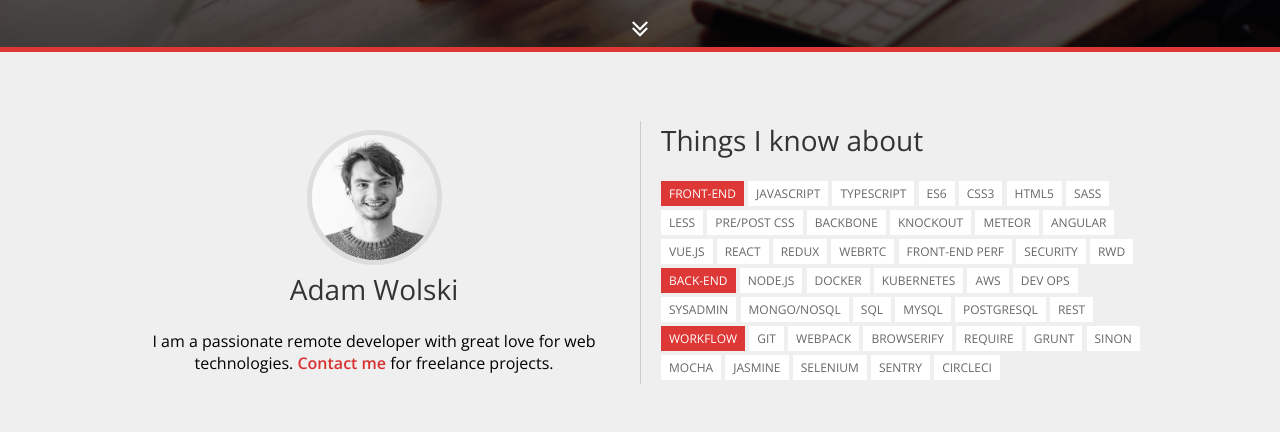
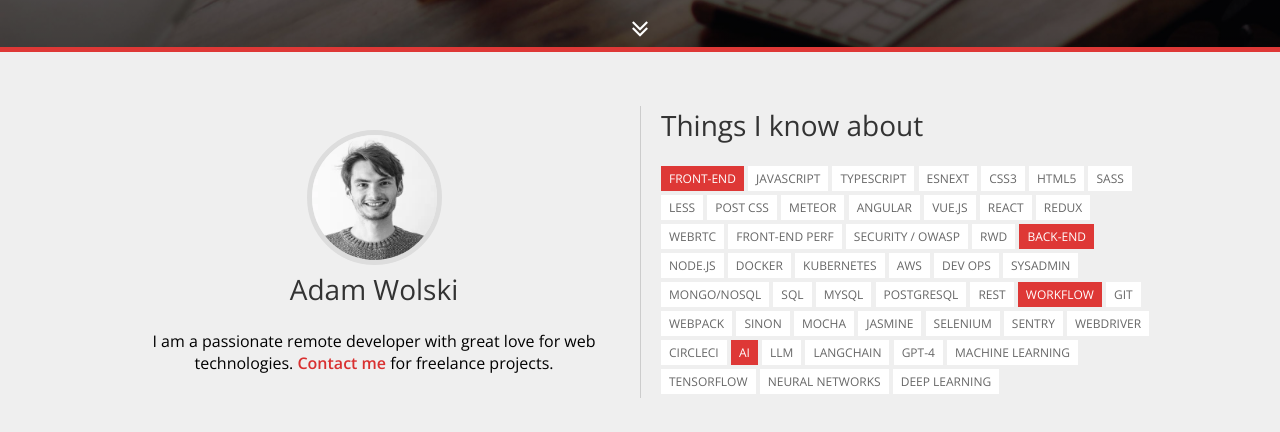
Before and after one commit to wolasss/adamwolski.com, a website: page index.html in a window 1280 px wide. Shown: the part 753-1185 px from the top of the page. Drawn offline with nearby package versions, Linux system fonts and the light colour scheme.

```diff
--- a/index.html
+++ b/index.html
@@ -64,14 +64,12 @@
 					<li class="category">Front-end</li>
 					<li>JavaScript</li>
 					<li>TypeScript</li>
-					<li>ES6</li>
+					<li>ESNext</li>
 					<li>CSS3</li>
 					<li>HTML5</li>
 					<li>Sass</li>
 					<li>Less</li>
-					<li>pre/post css</li>
-					<li>backbone</li>
-					<li>knockout</li>
+					<li>post css</li>
 					<li>meteor</li>
 					<li>angular</li>
 					<li>vue.js</li>
@@ -79,7 +77,7 @@
 					<li>redux</li>
 					<li>WebRTC</li>
 					<li>front-end perf</li>
-					<li>security</li>
+					<li>security / OWASP</li>
 					<li>RWD</li>
 					<li class="category">Back-end</li>
 					<li>Node.js</li>
@@ -96,15 +94,21 @@
 					<li class="category">Workflow</li>
 					<li>git</li>
 					<li>webpack</li>
-					<li>browserify</li>
-					<li>require</li>
-					<li>grunt</li>
 					<li>sinon</li>
 					<li>mocha</li>
 					<li>jasmine</li>
 					<li>selenium</li>
 					<li>sentry</li>
+					<li>webdriver</li>
 					<li>circleci</li>
+					<li class="category">AI</li>
+					<li>LLM</li>
+					<li>langchain</li>
+					<li>GPT-4</li>
+					<li>machine learning</li>
+					<li>tensorflow</li>
+					<li>neural networks</li>
+					<li>deep learning</li>
 				</ul>
 			</div>
 		</div>
```
Also changed, not shown: docker-compose.yml (added, +16 -0 lines), 4 other files.
